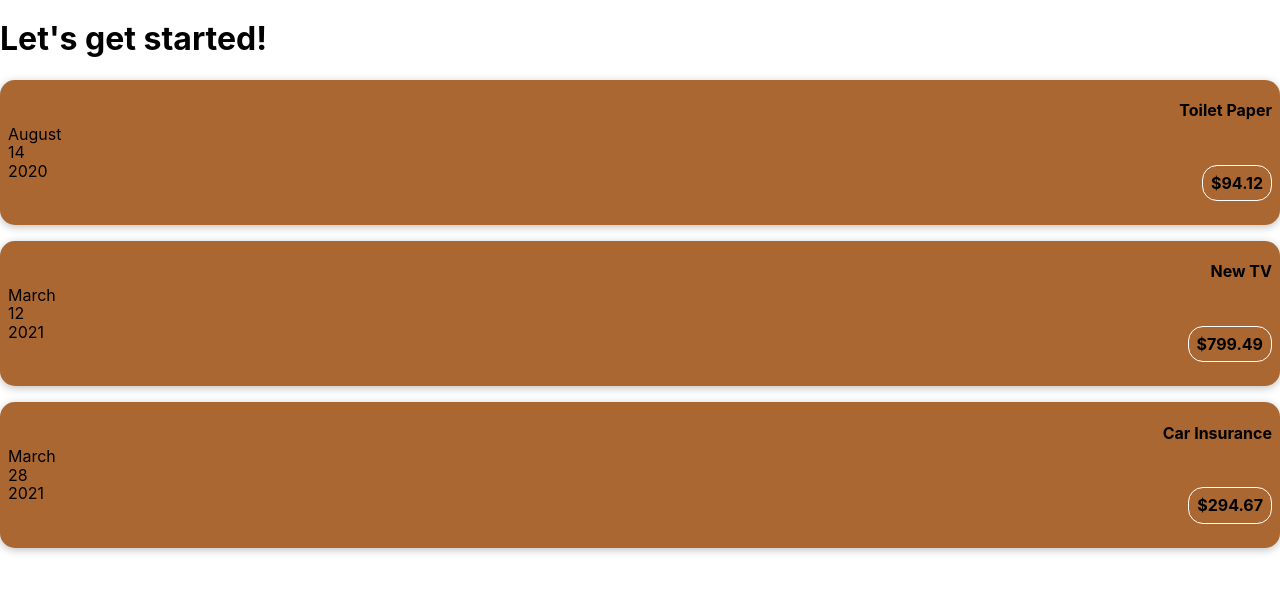
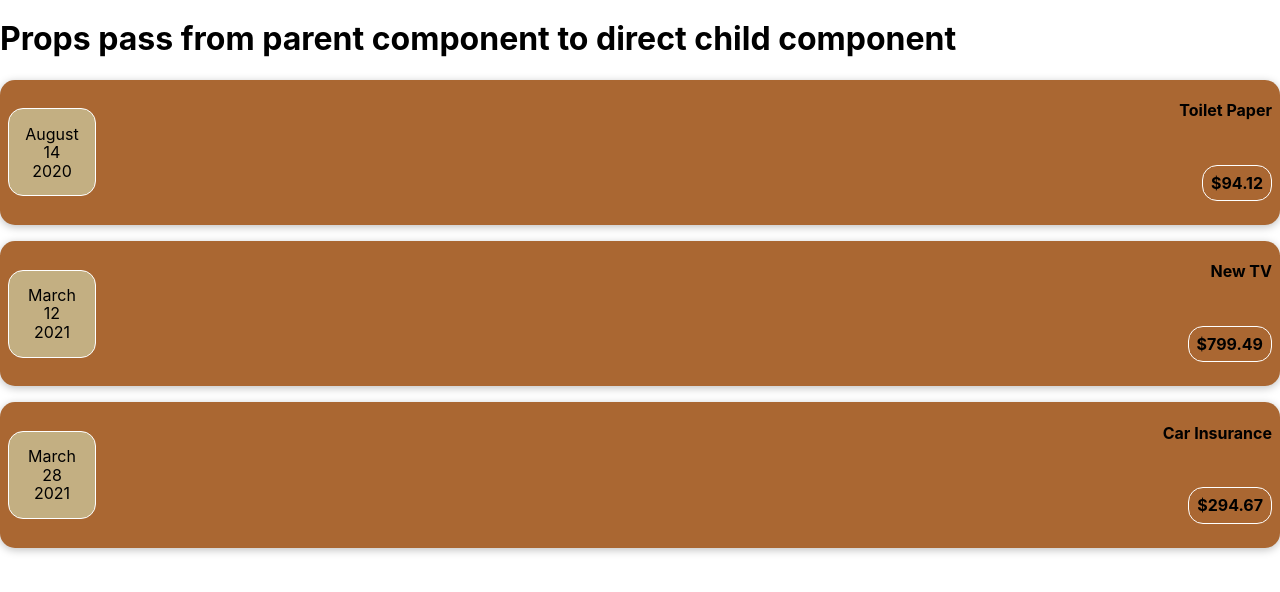
Before and after one commit to gichul0317/react-prep, a React (Create React App) app: page / in a window 1280 px wide. Shown: the top 592 px of the page. Built offline with nearby package versions, Linux system fonts and the light colour scheme.

Commit message:
expenseDate component added

```diff
--- a/src/App.js
+++ b/src/App.js
@@ -33,7 +33,7 @@ function App() {
 
   return (
     <div className="App">
-      <h1>Let's get started!</h1>
+      <h1>Props pass from parent component to direct child component</h1>
       <ExpenseItem
         title={expenses[0].title}
         amount={expenses[0].amount}
--- /dev/null
+++ b/src/components/ExpenseDate/ExpenseDate.js
@@ -0,0 +1,17 @@
+import '../ExpenseDate/ExpenseDate.scss';
+
+function ExpenseDate(props) {
+  const month = props.date.toLocaleString('en-US', { month: 'long' });
+  const date = props.date.toLocaleString('en-US', { day: '2-digit' });
+  const year = props.date.getFullYear();
+
+  return (
+    <div className="expense__date">
+      <div>{month}</div>
+      <div>{date}</div>
+      <div>{year}</div>
+    </div>
+  )
+}
+
+export default ExpenseDate;
--- /dev/null
+++ b/src/components/ExpenseDate/ExpenseDate.scss
@@ -0,0 +1,13 @@
+@import '../../partials/colors';
+
+.expense__date {
+  display: flex;
+  flex-direction: column;
+  width: 5.5rem;
+  height: 5.5rem;
+  border: 1px solid $white;
+  background-color: $beige;
+  border-radius: 15px;
+  align-items: center;
+  justify-content: center;
+}
--- a/src/components/Expenseitem/Expenseitem.js
+++ b/src/components/Expenseitem/Expenseitem.js
@@ -1,18 +1,13 @@
 import '../Expenseitem/Expenseitem.scss';
+import ExpenseDate from '../ExpenseDate/ExpenseDate';
 
 function ExpenseItem(props) {
-  const month = props.date.toLocaleString('en-US', { month: 'long' });
-  const date = props.date.toLocaleString('en-US', { day: '2-digit' });
-  const year = props.date.getFullYear();
-
   return (
     <>
       <section className="expense">
-        <div className="expense__date">
-          <div>{month}</div>
-          <div>{date}</div>
-          <div>{year}</div>
-        </div>
+        <ExpenseDate
+          date={props.date}
+        />
         <div className="expense__description">
           <h2 className="expense__title">{props.title}</h2>
           <p className="expense__price">${props.amount}</p>
```
